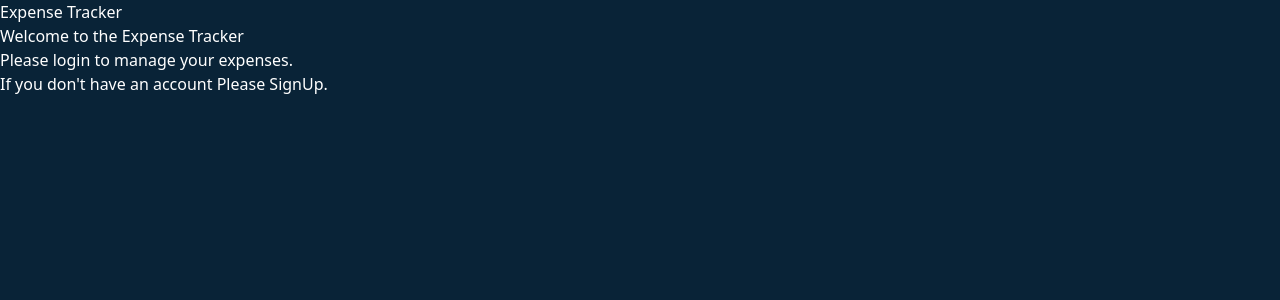
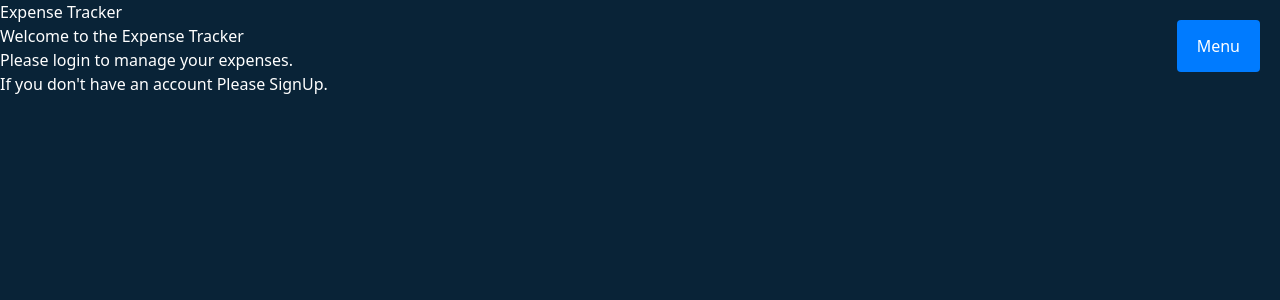
Before and after one commit to SUSHANT0002/ExpenseTracker, a React (Vite) app in the folder Expense Tracker/: page / in a window 1280 px wide. Shown: the top 300 px of the page. Built offline with nearby package versions, Linux system fonts and the light colour scheme.

Commit message:
just making it more better

```diff
--- a/Expense Tracker/src/App.css
+++ b/Expense Tracker/src/App.css
@@ -174,7 +174,7 @@ th {
     top: 0;
     right: 0;
     margin-right: 20px;
-    display: none;
+    display: flex;
 }
 
 @media (max-width:850px) {
--- a/Expense Tracker/src/Components/Expenses/AddExpense.jsx
+++ b/Expense Tracker/src/Components/Expenses/AddExpense.jsx
@@ -110,6 +110,7 @@ const AddExpense = () => {
 
                 <button type="submit">Add Expense</button>
             </form>
+
         </div>
     );
 };
--- a/Expense Tracker/src/Components/Expenses/ViewExpense.jsx
+++ b/Expense Tracker/src/Components/Expenses/ViewExpense.jsx
@@ -113,10 +113,11 @@ const ViewExpenses = () => {
                 </tbody>
             </table>
 
+
             {/* Edit Modal/Form */}
             {editExpense && (
-                <div className="modal lg:w-1/2 mt-5 w-full">
-                    <form onSubmit={handleEditSubmit} className=' mb-10 mt-10 ' >
+                <div className="modal lg:w-1/2 mt-5 w-50">
+                    <form onSubmit={handleEditSubmit} className=' mb-10 mt-10 w-full ' >
                         <h3 className='text-3xl mb-5 font-semibold'>Edit Expense</h3>
                         <div>
 
```
